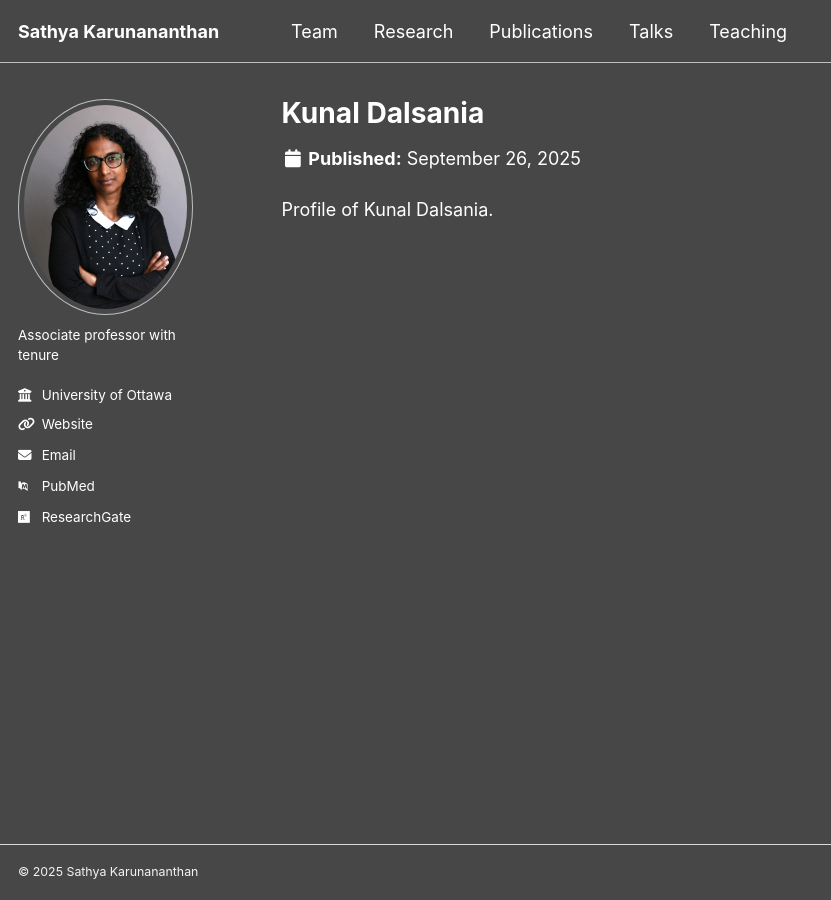
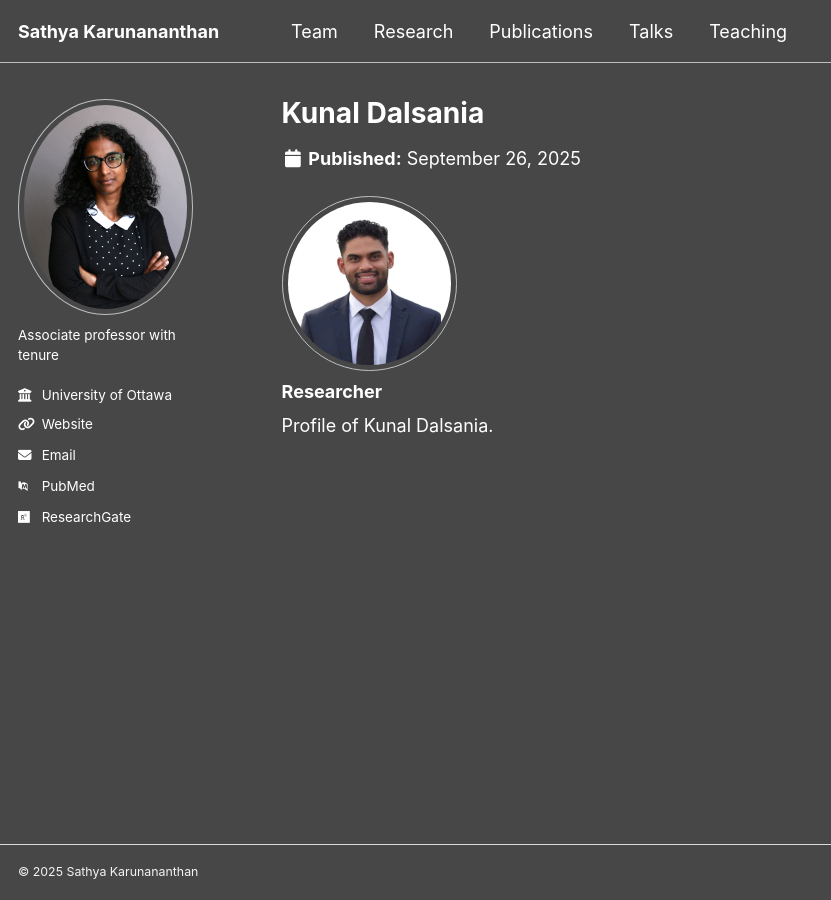
Before and after one commit to sathyaguru/sathyaguru.github.io, a Jekyll site: the page built from _team/team-1.md, in a window 1280 px wide. Shown: the whole page, without its empty margins (0-831 px from the left). Built offline with Jekyll 4.4.1, drawn with Linux system fonts in a browser that asks for light colours; some web fonts are replaced; a script that is not in the unit is left out.

Commit message:
modify _layouts/single.html

```diff
--- a/_layouts/single.html
+++ b/_layouts/single.html
@@ -45,7 +45,16 @@ layout: default
       {% endunless %}
 
       <section class="page__content" itemprop="text">
-        {{ content }}
+  	 {% if page.collection == 'team'' %}
+  <div class="author__avatar">
+    	<img src="{{ page.avatar | prepend: "/images/" | prepend: base_path }}" class="author__avatar" alt="{{ page.title }}"  fetchpriority="high" />
+  </div>
+
+  <div class="author__content">
+    <h3 class="author__name">{{ page.position }}</h3>
+  </div>
+  {% endif %}
+      {{ content }}
 
         {% if page.citation and page.paperurl and page.slidesurl and page.bibtexurl %}
           <p style="font-size: smaller">Citation: {{ page.author }} {{ page.title }} {{ page.citation }}<br /><a href="{{ page.paperurl }}">Download Paper</a> | <a href="{{ page.slidesurl }}">Download Slides</a> | <a href="{{ page.bibtexurl }}">Download Bibtex</a></p>
```
